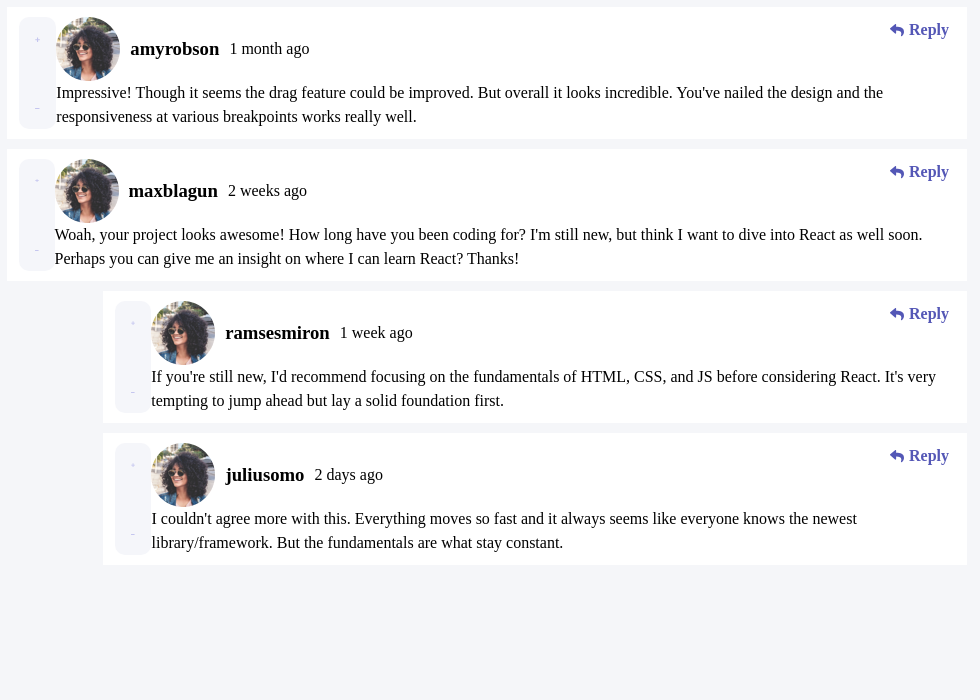
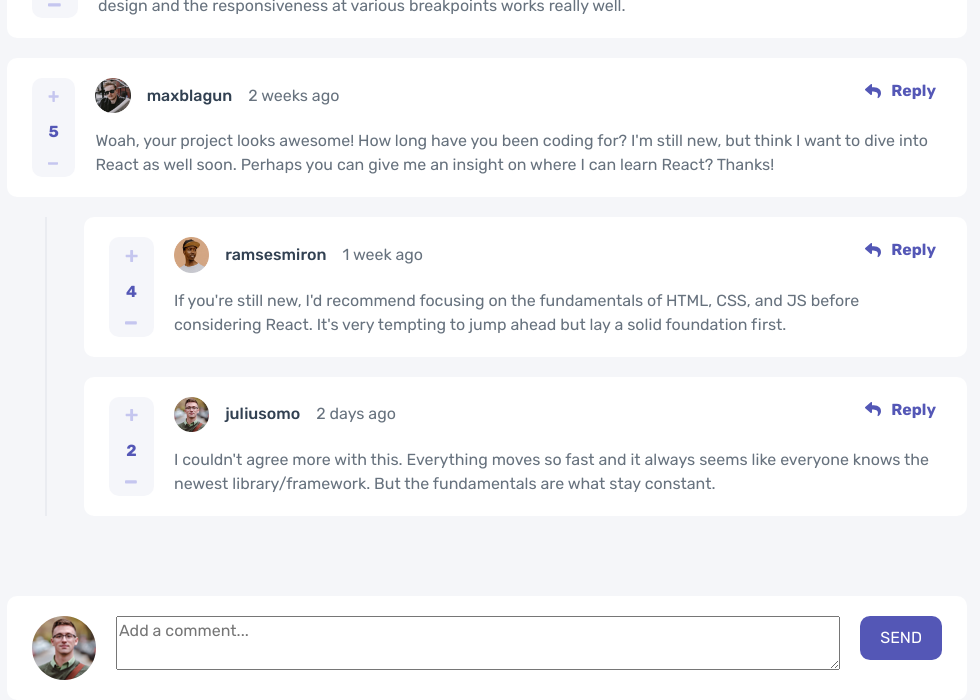
Before and after one commit to lucChesneau/Interactive-comments-section-Frontend-Mentor, a website: page index.html in a window 1280 px wide. Shown: the part 181-881 px from the top of the page, without its empty margins (153-1133 px from the left). Before the commit the page ends 800 px from the top, so only its background shows below. Drawn offline with Linux system fonts and the light colour scheme.

Commit message:
desktop version est presque faite niveau layout et ajout du formulairee pour poster un message

```diff
--- a/index.html
+++ b/index.html
@@ -18,7 +18,7 @@
   <!-- Pull dynamic content from the data.json file -->
         <div class="container">
                 <main class="comment-section">
-                        <article class="total-comment">
+                        <!-- <article class="total-comment">
                                 <div class="comment primary-comment">
                                         <div class="note-container">
                                                 <button><img src="./images/icon-plus.svg" alt="up vote this comment"></button>
@@ -44,6 +44,7 @@
                                                 </div>
                                         </div>
                                 </div>
+
                                 <div class="comment secondary-comment">
                                         <div class="note-container">
                                                 <button><img src="./images/icon-plus.svg" alt="up vote this comment"></button>
@@ -69,8 +70,15 @@
                                                 </div>
                                         </div>
                                 </div>
-                        </article>
+                        </article> -->
                 </main>
+                <div class="post-comment-container">
+                        <form class="post-comment-form">
+                                <img src="images/avatars/image-juliusomo.webp" alt="YOUR AVATAR">
+                                <textarea name="comment" id="comment" placeholder="Add a comment..."></textarea>
+                                <button type="submit" class="btn-post-comment">SEND</button>
+                        </form>
+                </div>
         </div>
 
   <!-- <div class="attribution">
--- a/js/script.js
+++ b/js/script.js
@@ -1,5 +1,5 @@
 const sectionComment = document.querySelector(".comment-section");
-function displayAComment(prim, username, createdAt, content){
+function displayAComment(prim, username, createdAt, content, note, imageLink){
 
 
         const primaryComment = document.createElement("div");
@@ -7,6 +7,7 @@ function displayAComment(prim, username, createdAt, content){
         if(prim === true){
                 primaryComment.className = "comment primary-comment";
         }else{
+
                 primaryComment.className = "comment secondary-comment";
         }
 
@@ -24,7 +25,7 @@ function displayAComment(prim, username, createdAt, content){
         commentInfos.className = "comment-infos";
 
         const imageAvatar = document.createElement("img");
-        imageAvatar.setAttribute("src", "images/avatars/image-amyrobson.webp");
+        imageAvatar.setAttribute("src", imageLink);
         imageAvatar.setAttribute("alt", "user");
         const h3 = document.createElement("h3");
         h3.classList.add("comment-title");
@@ -38,6 +39,7 @@ function displayAComment(prim, username, createdAt, content){
 
         commentInteraction = document.createElement("div");
         commentInteraction.classList.add("comment-interaction");
+
 
         h3.textContent = username;
         commentDate.textContent = createdAt;
@@ -53,7 +55,7 @@ function displayAComment(prim, username, createdAt, content){
 
 
 
-        primaryComment.appendChild(createInteractionNote());
+        primaryComment.appendChild(createInteractionNote(note));
         primaryComment.appendChild(commentContainer);
 
         return primaryComment;
@@ -68,13 +70,15 @@ function callDataJson(method){
             return response.json();
         })
         .then(function(data) {
-
+                console.log(data)
                 for(let i = 0; i < data.comments.length; i++){
 
                         let dataReplies = data.comments[i].replies;
                         let dataUsername = data.comments[i].user.username;
                         let dataCreatedAt = data.comments[i].createdAt;
                         let dataContent = data.comments[i].content;
+                        let dataNote = data.comments[i].score;
+                        let dataImageLink = data.comments[i].user.image.webp;
 
 
                         console.log(dataReplies);
@@ -85,21 +89,27 @@ function callDataJson(method){
                         const comment = document.createElement("article");
                         comment.classList.add("total-comment");
 
-                        comment.appendChild( displayAComment(true, dataUsername, dataCreatedAt, dataContent));
+                        comment.appendChild( displayAComment(true, dataUsername, dataCreatedAt, dataContent, dataNote, dataImageLink));
 
 
 
 
                         if(dataReplies.length > 0){
 
+                                const repliesContainer = document.createElement("div");
+                                repliesContainer.classList.add("replies-container");
+                                comment.appendChild(repliesContainer);
+
                                 for(let v = 0; v < dataReplies.length; v++){
 
                                         let replyUsername = dataReplies[v].user.username;
                                         let replyCreatedAt = dataReplies[v].createdAt;
                                         let replyContent = dataReplies[v].content;
+                                        let replyNote = dataReplies[v].score;
+                                        let replyImageLink = dataReplies[v].user.image.webp;
 
 
-                                        comment.appendChild(displayAComment(false, replyUsername, replyCreatedAt, replyContent));
+                                        repliesContainer.appendChild(displayAComment(false, replyUsername, replyCreatedAt, replyContent, replyNote, replyImageLink));
                                 }
 
                         }
@@ -110,7 +120,7 @@ function callDataJson(method){
         });
 }
 
-function createInteractionNote(){
+function createInteractionNote(note){
         const noteContainer = document.createElement("div");
         noteContainer.classList.add("note-container");
 
@@ -121,6 +131,7 @@ function createInteractionNote(){
 
         const strong = document.createElement("strong");
         strong.classList.add("note");
+        strong.textContent = note;
 
         const iconMoins = document.createElement("button");
         const iconMoinsImg = document.createElement("img");
--- /dev/null
+++ b/scss/fonts.scss
@@ -0,0 +1,36 @@
+/* rubik-regular - latin */
+@font-face {
+        font-family: 'Rubik';
+        font-style: normal;
+        font-weight: 400;
+        src: local(''),
+             url('../fonts/rubik-v19-latin-regular.woff2') format('woff2'), /* Chrome 26+, Opera 23+, Firefox 39+ */
+             url('../fonts/rubik-v19-latin-regular.woff') format('woff'); /* Chrome 6+, Firefox 3.6+, IE 9+, Safari 5.1+ */
+      }
+      /* rubik-500 - latin */
+      @font-face {
+        font-family: 'Rubik';
+        font-style: normal;
+        font-weight: 500;
+        src: local(''),
+             url('../fonts/rubik-v19-latin-500.woff2') format('woff2'), /* Chrome 26+, Opera 23+, Firefox 39+ */
+             url('../fonts/rubik-v19-latin-500.woff') format('woff'); /* Chrome 6+, Firefox 3.6+, IE 9+, Safari 5.1+ */
+      }
+      /* rubik-600 - latin */
+      @font-face {
+        font-family: 'Rubik';
+        font-style: normal;
+        font-weight: 600;
+        src: local(''),
+             url('../fonts/rubik-v19-latin-600.woff2') format('woff2'), /* Chrome 26+, Opera 23+, Firefox 39+ */
+             url('../fonts/rubik-v19-latin-600.woff') format('woff'); /* Chrome 6+, Firefox 3.6+, IE 9+, Safari 5.1+ */
+      }
+      /* rubik-700 - latin */
+      @font-face {
+        font-family: 'Rubik';
+        font-style: normal;
+        font-weight: 700;
+        src: local(''),
+             url('../fonts/rubik-v19-latin-700.woff2') format('woff2'), /* Chrome 26+, Opera 23+, Firefox 39+ */
+             url('../fonts/rubik-v19-latin-700.woff') format('woff'); /* Chrome 6+, Firefox 3.6+, IE 9+, Safari 5.1+ */
+      }
--- a/scss/main.scss
+++ b/scss/main.scss
@@ -1,2 +1,3 @@
 @import 'reset';
+@import 'fonts';
 @import 'style';
--- a/scss/style.scss
+++ b/scss/style.scss
@@ -5,15 +5,26 @@
         color: hsl(228, 45%, 44%);
 }
 
+:root  {
+        --gap-comment: 20px;
+}
+
 body {
         background-color: #F5F6F9;
+        font-family: 'Rubik', sans-serif;
+
+        button {
+                cursor: pointer;
+        }
 
 }
 
 main {
         display: flex;
         flex-direction: column;
-        gap: 10px;
+        gap: var(--gap-comment);
+        margin-top: 5rem;
+        margin-bottom: 5rem;
 }
 
 .container {
@@ -23,13 +34,13 @@ main {
 
 .comment {
         background-color: #FFFFFF;
-        padding: 10px 12px;
+        padding: 20px 25px;
         display: flex;
+        gap: 20px;
+        border-radius: 10px;
 }
 
-.secondary-comment {
-        width: 90%;
-}
+
 
 
 .note-container {
@@ -57,17 +68,44 @@ main {
         justify-content: space-between;
 }
 
+.comment-info {
+        display: flex;
+        flex-direction: column;
+        gap: 1rem;
+
+
+}
+
+.comment-text {
+        word-wrap: break-word;
+        color: #67727e;
+}
+
 .comment-infos {
         display: flex;
         align-items: center;
-        gap: 10px;
+        gap: 1rem;
+
+        img {
+                height: 2.2rem;
+        }
+
+        .comment-title {
+                font-size: 1rem;
+                font-weight: 500;
+                color: #324152;
+        }
+
+        .comment-date {
+                color: #67727e;
+        }
 }
 
 .total-comment {
         display: flex;
         flex-direction: column;
         align-items: flex-end;
-        gap: 10px;
+        gap: var(--gap-comment);
 }
 
 .comment-interaction {
@@ -76,8 +114,60 @@ main {
                 align-items: center;
                 background-color: rgba(0,0,0,0);
                 border: none;
-                gap: 5px;
+                gap: 3px;
                 color: #5457b6;
                 font-weight: bold;
+
+                img {
+                        max-height: 15px;
+                        object-fit: contain;
+                }
         }
 }
+
+.replies-container {
+        display: flex;
+        flex-direction: column;
+        gap: var(--gap-comment);
+        align-items: end;
+        border-left: 2px solid #eaecf1;
+        margin-left: 4%;
+
+        .secondary-comment {
+                margin-left: 4%;
+        }
+}
+
+// .replies-container::after{
+//         content: " ";
+//         height: 40px;
+//         border-left: 2px solid #eaecf1;
+// }
+
+img[src*="icon"] {
+        width: 30px;
+}
+.post-comment-container{
+        background-color: #FFFFFF;
+        padding: 20px 25px;
+        border-radius: 10px;
+        .post-comment-form {
+                display: flex;
+                align-items: flex-start;
+                justify-content: space-between;
+                gap: 20px;
+
+                textarea {
+                        width: 100%;
+                }
+
+                button[type="submit"] {
+                        background-color: #5457b6;
+                        color: #FFFFFF;
+                        border: none;
+                        padding: 10px 20px;
+                        border-radius: 10px;
+                        cursor: pointer;
+                }
+        }
+}
```
Also changed, not shown: css/style.css, fonts/rubik-v19-latin-500.woff (added), fonts/rubik-v19-latin-500.woff2 (added), fonts/rubik-v19-latin-600.woff (added), fonts/rubik-v19-latin-600.woff2 (added), fonts/rubik-v19-latin-700.woff (added), fonts/rubik-v19-latin-700.woff2 (added), fonts/rubik-v19-latin-regular.woff (added), fonts/rubik-v19-latin-regular.woff2 (added), 1 other file.
